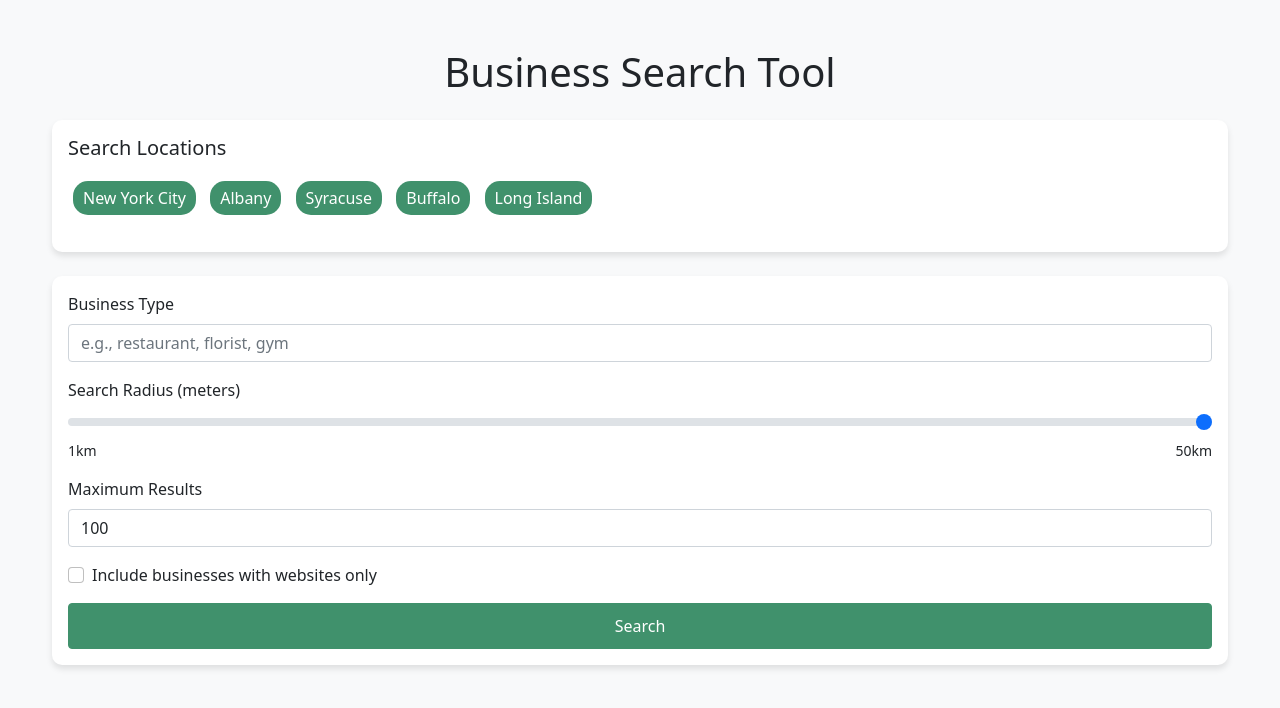
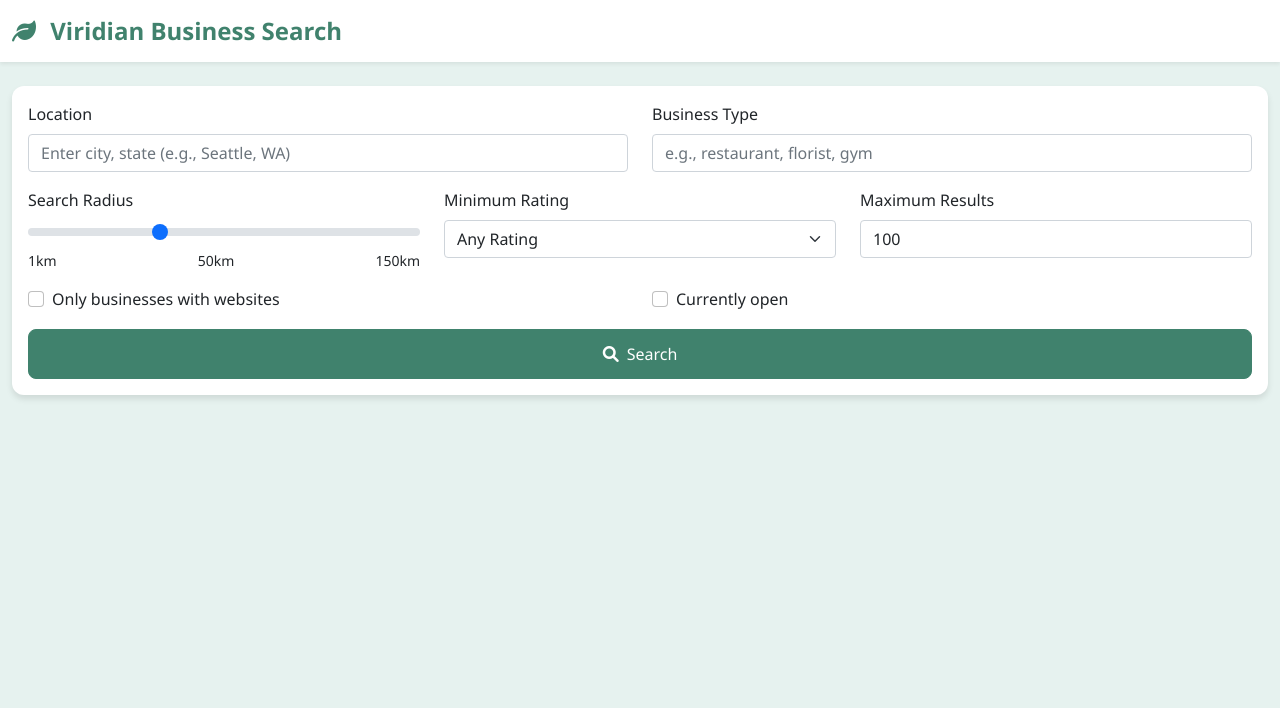
Before and after one commit to cwmccann21/BusinessScraper, a Flask app: page / in a window 1280 px wide. Shown: the top 708 px of the page. Run offline with Flask 3, Linux system fonts and the light colour scheme.

Commit message:
Complete overhaul with Viridian branding and expanded search capabilities

```diff
--- a/app.py
+++ b/app.py
@@ -1,6 +1,6 @@
 from flask import Flask, render_template, request, jsonify
 from flask_cors import CORS
-from scraper import statewide_search
+from scraper import search_businesses
 import os
 from dotenv import load_dotenv
 import traceback
@@ -25,19 +25,34 @@ def search():
         if not data:
             return jsonify({'error': 'No data provided'}), 400
 
+        location = data.get('location')
+        if not location:
+            return jsonify({'error': 'Location is required'}), 400
+
         niche = data.get('niche')
         if not niche:
-            return jsonify({'error': 'Niche is required'}), 400
+            return jsonify({'error': 'Business type is required'}), 400
 
         radius = int(data.get('radius', 50000))
         include_websites = data.get('includeWebsites', False)
         max_results = int(data.get('maxResults', 100))
+        min_rating = float(data.get('minRating', 0))
+        open_now = data.get('openNow', False)
 
         api_key = os.getenv('GOOGLE_MAPS_API_KEY')
         if not api_key:
             return jsonify({'error': 'API key not configured'}), 500
 
-        places = statewide_search(api_key, niche, radius, max_results, include_websites)
+        places = search_businesses(
+            api_key=api_key,
+            location_query=location,
+            niche=niche,
+            radius=radius,
+            max_results=max_results,
+            include_websites=include_websites,
+            min_rating=min_rating,
+            open_now=open_now
+        )
 
         if not places:
             return jsonify({'results': [], 'message': 'No results found'}), 200
@@ -45,7 +60,7 @@ def search():
         return jsonify({'results': places})
     except ValueError as e:
         app.logger.error(f"Value Error: {str(e)}")
-        return jsonify({'error': 'Invalid input parameters'}), 400
+        return jsonify({'error': str(e)}), 400
     except Exception as e:
         app.logger.error(f"Error in search: {str(e)}\n{traceback.format_exc()}")
         return jsonify({'error': 'An error occurred while processing your request'}), 500
--- a/templates/index.html
+++ b/templates/index.html
@@ -3,99 +3,168 @@
 <head>
     <meta charset="UTF-8">
     <meta name="viewport" content="width=device-width, initial-scale=1.0">
-    <title>Business Search Tool</title>
+    <title>Viridian Business Search</title>
     <link href="https://cdn.jsdelivr.net/npm/bootstrap@5.1.3/dist/css/bootstrap.min.css" rel="stylesheet">
+    <link rel="stylesheet" href="https://cdnjs.cloudflare.com/ajax/libs/font-awesome/6.0.0/css/all.min.css">
     <style>
+        :root {
+            --viridian-primary: #40826D;
+            --viridian-secondary: #2A5446;
+            --viridian-light: #E6F2EF;
+            --viridian-accent: #53A88B;
+        }
+
         body {
-            background-color: #f8f9fa;
+            background-color: var(--viridian-light);
+            font-family: 'Segoe UI', system-ui, -apple-system, sans-serif;
         }
+
         .container {
-            max-width: 1200px;
+            max-width: 1400px;
         }
+
+        .navbar-brand {
+            font-size: 1.5rem;
+            font-weight: 600;
+            color: var(--viridian-primary) !important;
+        }
+
         .card {
             border: none;
             box-shadow: 0 4px 6px rgba(0, 0, 0, 0.1);
-            border-radius: 10px;
+            border-radius: 12px;
+            background: white;
         }
-        .btn-primary {
-            background-color: #40916c;
-            border-color: #40916c;
-            padding: 10px 25px;
+
+        .btn-viridian {
+            background-color: var(--viridian-primary);
+            border-color: var(--viridian-primary);
+            color: white;
+            padding: 12px 25px;
+            border-radius: 8px;
         }
-        .btn-primary:hover {
-            background-color: #2d6a4f;
-            border-color: #2d6a4f;
+
+        .btn-viridian:hover {
+            background-color: var(--viridian-secondary);
+            border-color: var(--viridian-secondary);
+            color: white;
         }
-        .form-control:focus {
-            border-color: #40916c;
-            box-shadow: 0 0 0 0.2rem rgba(64, 145, 108, 0.25);
+
+        .form-control:focus, .form-select:focus {
+            border-color: var(--viridian-primary);
+            box-shadow: 0 0 0 0.2rem rgba(64, 130, 109, 0.25);
         }
+
         .table {
             background-color: white;
             border-radius: 8px;
             overflow: hidden;
         }
+
         .table th {
-            background-color: #40916c;
+            background-color: var(--viridian-primary);
             color: white;
             border: none;
+            padding: 15px;
         }
+
         .spinner-border {
-            color: #40916c;
+            color: var(--viridian-primary);
         }
-        .location-badge {
-            background-color: #40916c;
+
+        .filter-badge {
+            background-color: var(--viridian-accent);
             color: white;
-            padding: 5px 10px;
-            border-radius: 15px;
+            padding: 8px 15px;
+            border-radius: 20px;
             margin: 5px;
             display: inline-block;
+            font-size: 0.9rem;
+        }
+
+        .rating-stars {
+            color: #ffd700;
+        }
+
+        .hours-list {
+            list-style: none;
+            padding-left: 0;
+            font-size: 0.9rem;
         }
     </style>
 </head>
 <body>
-    <div class="container mt-5">
-        <h1 class="text-center mb-4">Business Search Tool</h1>
+    <nav class="navbar navbar-expand-lg navbar-light bg-white shadow-sm">
+        <div class="container">
+            <a class="navbar-brand" href="#">
+                <i class="fas fa-leaf me-2"></i>
+                Viridian Business Search
+            </a>
+        </div>
+    </nav>
+
+    <div class="container mt-4">
         <div class="card mb-4">
             <div class="card-body">
-                <h5 class="card-title mb-3">Search Locations</h5>
-                <div class="location-badges mb-3">
-                    <span class="location-badge">New York City</span>
-                    <span class="location-badge">Albany</span>
-                    <span class="location-badge">Syracuse</span>
-                    <span class="location-badge">Buffalo</span>
-                    <span class="location-badge">Long Island</span>
-                </div>
-            </div>
-        </div>
-        <div class="card">
-            <div class="card-body">
                 <form id="searchForm" class="needs-validation" novalidate>
-                    <div class="mb-3">
-                        <label for="niche" class="form-label">Business Type</label>
-                        <input type="text" class="form-control" id="niche" required placeholder="e.g., restaurant, florist, gym">
-                        <div class="invalid-feedback">Please enter a business type</div>
-                    </div>
-                    <div class="mb-3">
-                        <label for="radius" class="form-label">Search Radius (meters)</label>
-                        <input type="range" class="form-range" id="radius" min="1000" max="50000" step="1000" value="50000">
-                        <div class="d-flex justify-content-between">
-                            <small>1km</small>
-                            <small id="radiusValue">50km</small>
+                    <div class="row">
+                        <div class="col-md-6 mb-3">
+                            <label for="location" class="form-label">Location</label>
+                            <input type="text" class="form-control" id="location" required placeholder="Enter city, state (e.g., Seattle, WA)">
+                        </div>
+                        <div class="col-md-6 mb-3">
+                            <label for="niche" class="form-label">Business Type</label>
+                            <input type="text" class="form-control" id="niche" required placeholder="e.g., restaurant, florist, gym">
                         </div>
                     </div>
-                    <div class="mb-3">
-                        <label for="maxResults" class="form-label">Maximum Results</label>
-                        <input type="number" class="form-control" id="maxResults" value="100" min="1" max="500">
+
+                    <div class="row">
+                        <div class="col-md-4 mb-3">
+                            <label for="radius" class="form-label">Search Radius</label>
+                            <input type="range" class="form-range" id="radius" min="1000" max="150000" step="1000" value="50000">
+                            <div class="d-flex justify-content-between">
+                                <small>1km</small>
+                                <small id="radiusValue">50km</small>
+                                <small>150km</small>
+                            </div>
+                        </div>
+                        <div class="col-md-4 mb-3">
+                            <label for="minRating" class="form-label">Minimum Rating</label>
+                            <select class="form-select" id="minRating">
+                                <option value="0">Any Rating</option>
+                                <option value="3">3+ Stars</option>
+                                <option value="4">4+ Stars</option>
+                                <option value="4.5">4.5+ Stars</option>
+                            </select>
+                        </div>
+                        <div class="col-md-4 mb-3">
+                            <label for="maxResults" class="form-label">Maximum Results</label>
+                            <input type="number" class="form-control" id="maxResults" value="100" min="1" max="1000">
+                        </div>
                     </div>
-                    <div class="mb-3 form-check">
-                        <input type="checkbox" class="form-check-input" id="includeWebsites">
-                        <label class="form-check-label" for="includeWebsites">Include businesses with websites only</label>
+
+                    <div class="row mb-3">
+                        <div class="col-md-6">
+                            <div class="form-check">
+                                <input type="checkbox" class="form-check-input" id="includeWebsites">
+                                <label class="form-check-label" for="includeWebsites">Only businesses with websites</label>
+                            </div>
+                        </div>
+                        <div class="col-md-6">
+                            <div class="form-check">
+                                <input type="checkbox" class="form-check-input" id="openNow">
+                                <label class="form-check-label" for="openNow">Currently open</label>
+                            </div>
+                        </div>
                     </div>
-                    <button type="submit" class="btn btn-primary w-100">Search</button>
+
+                    <button type="submit" class="btn btn-viridian w-100">
+                        <i class="fas fa-search me-2"></i>Search
+                    </button>
                 </form>
             </div>
         </div>
+
         <div id="results" class="mt-4" style="display: none;">
             <div class="card">
                 <div class="card-body">
@@ -104,19 +173,20 @@
                 </div>
             </div>
         </div>
+
         <div id="loading" class="text-center mt-4" style="display: none;">
             <div class="spinner-border" role="status">
                 <span class="visually-hidden">Loading...</span>
             </div>
-            <p class="mt-2">Searching businesses across New York State... This may take a few minutes.</p>
+            <p class="mt-2">Searching businesses... This may take a few minutes.</p>
         </div>
     </div>
 
     <script src="https://cdn.jsdelivr.net/npm/bootstrap@5.1.3/dist/js/bootstrap.bundle.min.js"></script>
     <script>
-        // Update radius value display
         const radiusInput = document.getElementById('radius');
         const radiusValue = document.getElementById('radiusValue');
+
         radiusInput.addEventListener('input', function() {
             radiusValue.textContent = (this.value / 1000) + 'km';
         });
@@ -133,10 +203,13 @@
             resultsList.innerHTML = '';
 
             const data = {
+                location: document.getElementById('location').value,
                 niche: document.getElementById('niche').value,
                 radius: parseInt(document.getElementById('radius').value),
                 maxResults: parseInt(document.getElementById('maxResults').value),
-                includeWebsites: document.getElementById('includeWebsites').checked
+                includeWebsites: document.getElementById('includeWebsites').checked,
+                openNow: document.getElementById('openNow').checked,
+                minRating: parseFloat(document.getElementById('minRating').value)
             };
 
             try {
@@ -156,25 +229,51 @@
 
                 if (result.results && result.results.length > 0) {
                     const table = document.createElement('table');
-                    table.className = 'table table-striped';
+                    table.className = 'table table-hover';
                     table.innerHTML = `
                         <thead>
                             <tr>
-                                <th>Name</th>
-                                <th>Address</th>
-                                <th>Phone</th>
-                                <th>Rating</th>
-                                <th>Website</th>
+                                <th>Business Info</th>
+                                <th>Contact</th>
+                                <th>Rating & Hours</th>
+                                <th>Actions</th>
                             </tr>
                         </thead>
                         <tbody>
                             ${result.results.map(place => `
                                 <tr>
-                                    <td>${place.Name || 'N/A'}</td>
-                                    <td>${place.Address || 'N/A'}</td>
-                                    <td>${place.Phone || 'N/A'}</td>
-                                    <td>${place.Rating ? `${place.Rating} ⭐` : 'N/A'}</td>
-                                    <td>${place.Website ? `<a href="${place.Website}" target="_blank" class="btn btn-sm btn-outline-primary">Visit</a>` : 'N/A'}</td>
+                                    <td>
+                                        <strong>${place.Name || 'N/A'}</strong><br>
+                                        <small class="text-muted">${place.Address || 'N/A'}</small>
+                                    </td>
+                                    <td>
+                                        ${place.Phone || 'N/A'}<br>
+                                        ${place.Website ? `<a href="${place.Website}" target="_blank" class="btn btn-sm btn-outline-primary mt-1">Visit Website</a>` : 'No website'}
+                                    </td>
+                                    <td>
+                                        ${place.Rating ? `
+                                            <div class="rating-stars">
+                                                ${place.Rating} ⭐ (${place['User Ratings Total'] || 0} reviews)
+                                            </div>
+                                        ` : 'No rating'}<br>
+                                        ${place['Opening Hours'] && Array.isArray(place['Opening Hours']) ? `
+                                            <small>
+                                                <a class="text-decoration-none" data-bs-toggle="collapse" href="#hours${place['Place ID']}" role="button">
+                                                    View Hours
+                                                </a>
+                                            </small>
+                                            <div class="collapse" id="hours${place['Place ID']}">
+                                                <ul class="hours-list mt-2">
+                                                    ${place['Opening Hours'].map(hour => `<li>${hour}</li>`).join('')}
+                                                </ul>
+                                            </div>
+                                        ` : 'Hours not available'}
+                                    </td>
+                                    <td>
+                                        <a href="https://www.google.com/maps/place/?q=place_id:${place['Place ID']}" target="_blank" class="btn btn-sm btn-viridian">
+                                            <i class="fas fa-map-marker-alt me-1"></i>View on Maps
+                                        </a>
+                                    </td>
                                 </tr>
                             `).join('')}
                         </tbody>
```
Also changed, not shown: scraper.py (+49 -35 lines).
